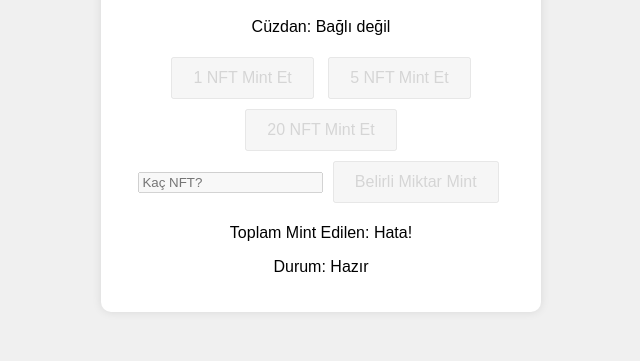
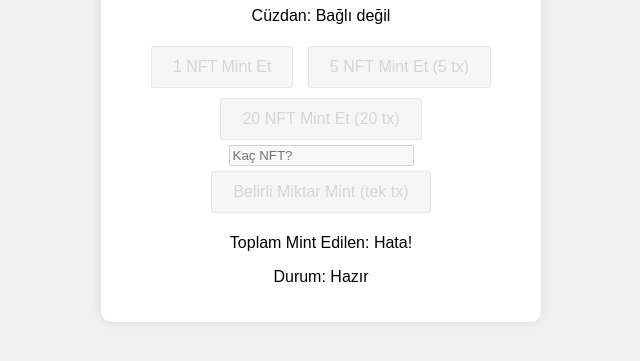
Before and after one commit to mahofmahof/monadtestnftmint, a plain HTML site: page index.html in a window 1280 px wide. Shown: the part 319-680 px from the top of the page, without its empty margins (319-959 px from the left). Drawn offline with Linux system fonts and the light colour scheme.

Commit message:
Update index.html

```diff
--- a/index.html
+++ b/index.html
@@ -40,11 +40,11 @@
     <button id="connectWallet">Cüzdanı Bağla</button>
     <p id="walletAddress">Cüzdan: Bağlı değil</p>
     <button id="mintNFT" disabled>1 NFT Mint Et</button>
-    <button id="mintFiveNFTs" disabled>5 NFT Mint Et</button>
-    <button id="mintTwentyNFTs" disabled>20 NFT Mint Et</button>
+    <button id="mintFiveNFTs" disabled>5 NFT Mint Et (5 tx)</button>
+    <button id="mintTwentyNFTs" disabled>20 NFT Mint Et (20 tx)</button>
     <div>
       <input type="number" id="mintAmount" min="1" placeholder="Kaç NFT?" disabled>
-      <button id="mintCustom" disabled>Belirli Miktar Mint</button>
+      <button id="mintCustom" disabled>Belirli Miktar Mint (tek tx)</button>
     </div>
     <p id="totalMinted">Toplam Mint Edilen: Yükleniyor...</p>
     <p id="status">Durum: Hazır</p>
@@ -151,6 +151,7 @@
         }
       });
 
+      // Tek tx mint
       async function mint(quantity) {
         try {
           status.textContent = `Durum: ${quantity} NFT için tx gönderiliyor...`;
@@ -179,7 +180,7 @@
             break;
           }
         }
-        status.textContent = `Tamamlandı: ${total} adet NFT için ${total} ayrı tx gönderildi.`;
+        status.textContent = `Tamamlandı: ${total} NFT için ${total} ayrı tx gönderildi.`;
         await updateTotalMinted();
       });
 
@@ -196,7 +197,7 @@
             break;
           }
         }
-        status.textContent = `Tamamlandı: ${total} adet NFT için ${total} ayrı tx gönderildi.`;
+        status.textContent = `Tamamlandı: ${total} NFT için ${total} ayrı tx gönderildi.`;
         await updateTotalMinted();
       });
 
```
